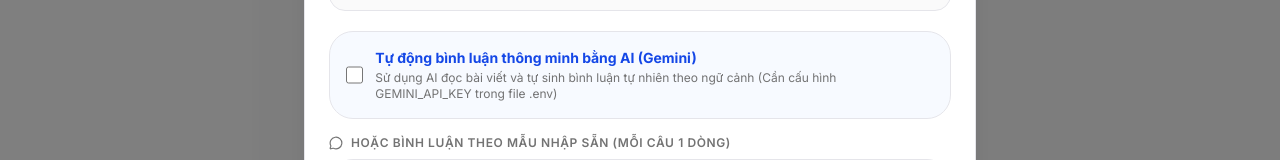
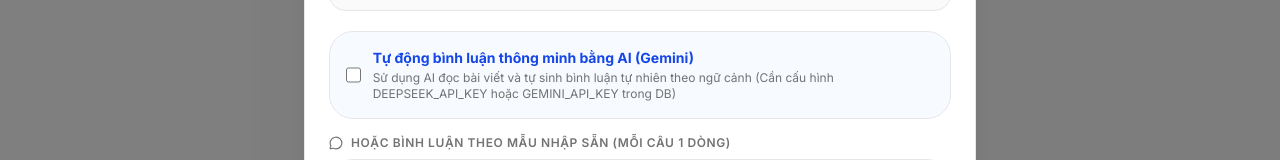
Before and after one commit to Tio-dev71/ManagerVideoUpload, a Next.js app: page /automation in a window 1280 px wide. Both pictures are taken after a click on the button "New Task". Shown: the part 450-610 px from the top of the page. Built offline with nearby package versions, Linux system fonts and the light colour scheme; no server answers.

Commit message:
fix: update automation ui text to mention DEEPSEEK_API_KEY

```diff
--- a/app/(dashboard)/automation/page.tsx
+++ b/app/(dashboard)/automation/page.tsx
@@ -350,7 +350,7 @@ export default function AutomationScriptsPage() {
                     />
                     <div className="flex flex-col">
                       <span className="text-sm font-bold text-blue-700 dark:text-blue-400">Tự động bình luận thông minh bằng AI (Gemini)</span>
-                      <span className="text-xs text-neutral-500 dark:text-neutral-400 mt-0.5">Sử dụng AI đọc bài viết và tự sinh bình luận tự nhiên theo ngữ cảnh (Cần cấu hình GEMINI_API_KEY trong file .env)</span>
+                      <span className="text-xs text-neutral-500 dark:text-neutral-400 mt-0.5">Sử dụng AI đọc bài viết và tự sinh bình luận tự nhiên theo ngữ cảnh (Cần cấu hình DEEPSEEK_API_KEY hoặc GEMINI_API_KEY trong DB)</span>
                     </div>
                   </label>
 
```
